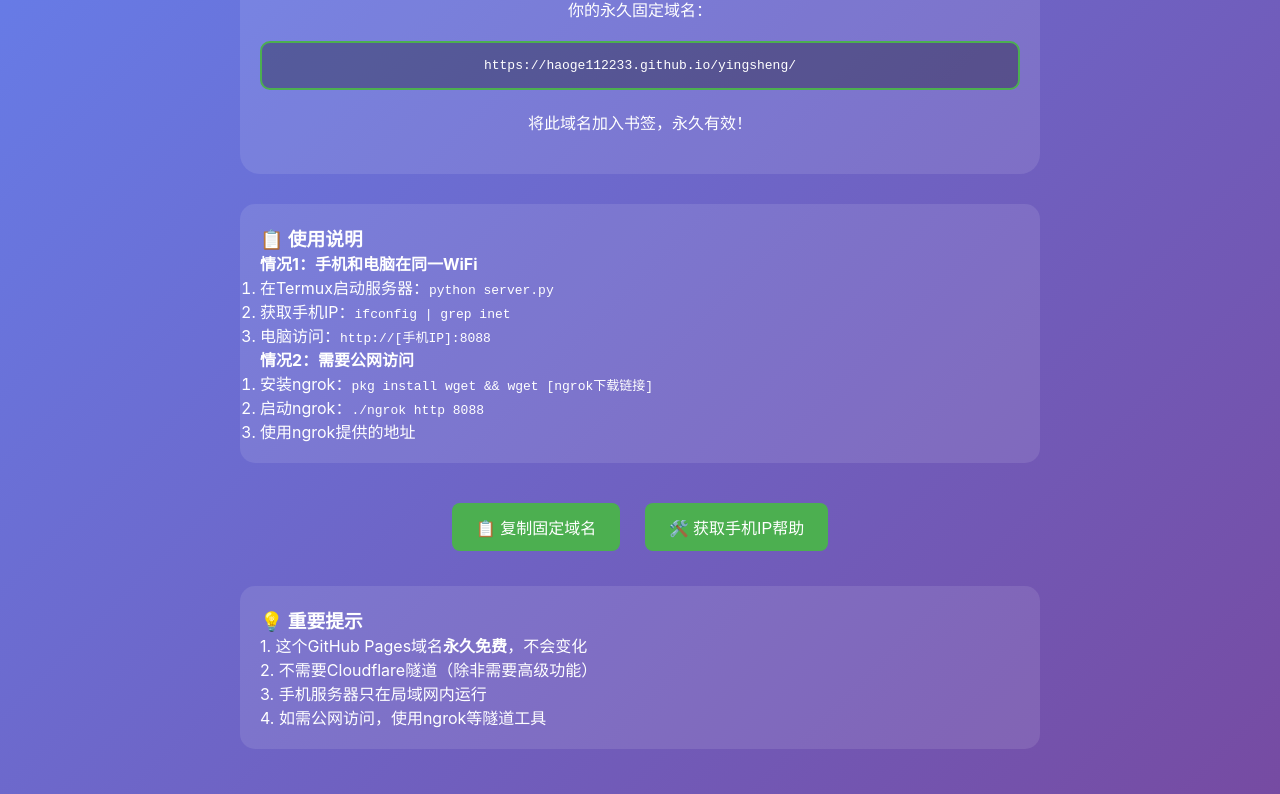
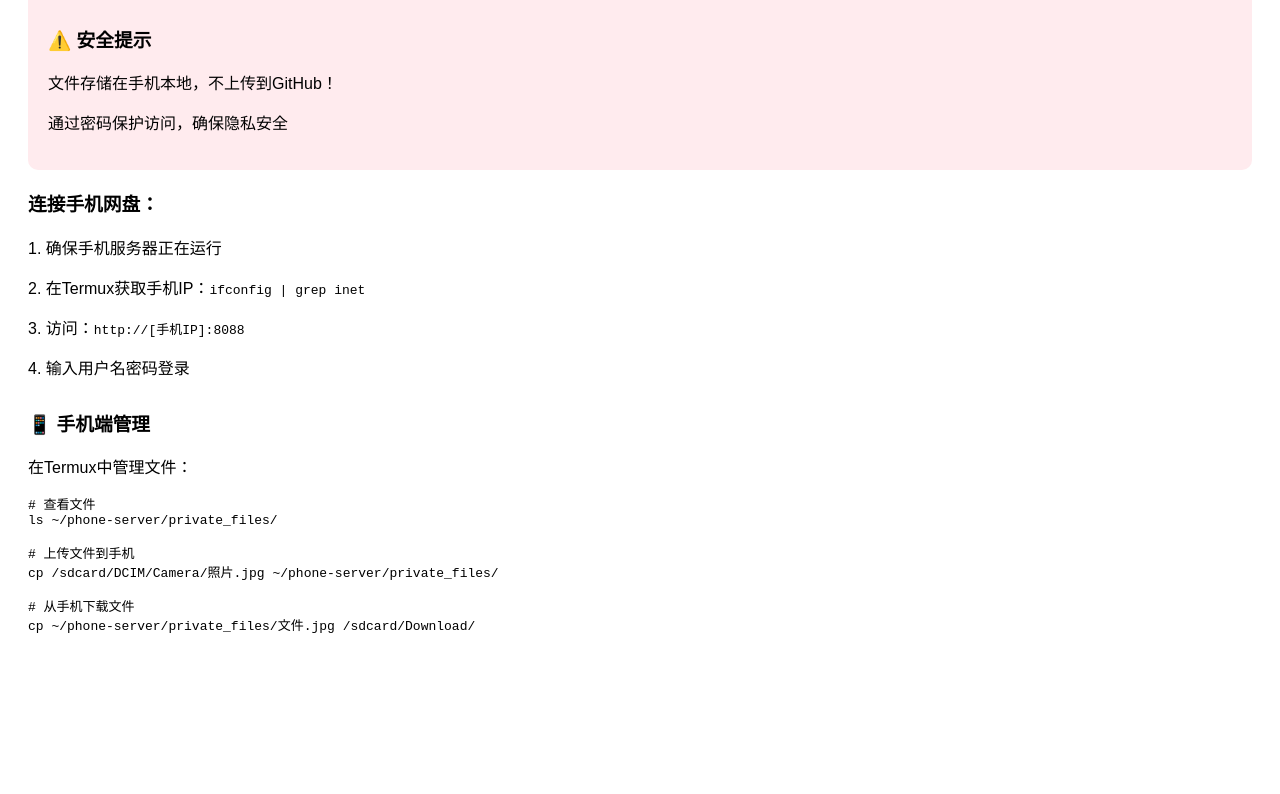
Before and after one commit to haoge112233/yingcheng, a plain HTML site: page index.html in a window 1280 px wide. Shown: the part 131-925 px from the top of the page. After the commit the page ends 821 px from the top, so only its background shows below. Drawn offline with Linux system fonts and the light colour scheme.

Commit message:
index.html

```diff
--- a/index.html
+++ b/index.html
@@ -1,117 +1,40 @@
 <!DOCTYPE html>
-<html lang="zh-CN">
+<html>
 <head>
-    <meta charset="utf-8">
-    <meta name="viewport" content="width=device-width, initial-scale=1.0">
-    <title>📱 手机服务器控制台</title>
+    <title>🔒 私人网盘入口</title>
     <style>
-        * { margin: 0; padding: 0; box-sizing: border-box; }
-        body {
-            font-family: -apple-system, BlinkMacSystemFont, 'Segoe UI', sans-serif;
-            background: linear-gradient(135deg, #667eea 0%, #764ba2 100%);
-            color: white;
-            min-height: 100vh;
-            padding: 20px;
-        }
-        .container { max-width: 800px; margin: 0 auto; }
-        .header {
-            text-align: center;
-            padding: 40px 20px;
-            background: rgba(255,255,255,0.1);
-            border-radius: 20px;
-            margin-bottom: 30px;
-        }
-        h1 { font-size: 2.5rem; margin-bottom: 10px; }
-        .domain-box {
-            background: rgba(0,0,0,0.3);
-            padding: 15px;
-            border-radius: 10px;
-            margin: 20px 0;
-            font-family: monospace;
-            border: 2px solid #4CAF50;
-        }
-        .btn {
-            background: #4CAF50;
-            color: white;
-            border: none;
-            padding: 12px 24px;
-            border-radius: 8px;
-            font-size: 16px;
-            cursor: pointer;
-            margin: 10px;
-        }
-        .instructions {
-            background: rgba(255,255,255,0.1);
-            padding: 20px;
-            border-radius: 15px;
-            margin: 25px 0;
-        }
+        body { font-family: Arial; padding: 20px; }
+        .secure-note { background: #ffebee; padding: 20px; border-radius: 10px; }
     </style>
 </head>
 <body>
-    <div class="container">
-        <div class="header">
-            <h1>🎉 手机服务器部署成功！</h1>
-            <p>你的永久固定域名：</p>
-            <div class="domain-box" id="domain">
-                https://haoge112233.github.io/yingsheng/
-            </div>
-            <p>将此域名加入书签，永久有效！</p>
-        </div>
+    <h1>🔐 私人网盘</h1>
 
-        <div class="instructions">
-            <h3>📋 使用说明</h3>
-            <p><strong>情况1：手机和电脑在同一WiFi</strong></p>
-            <ol>
-                <li>在Termux启动服务器：<code>python server.py</code></li>
-                <li>获取手机IP：<code>ifconfig | grep inet</code></li>
-                <li>电脑访问：<code>http://[手机IP]:8088</code></li>
-            </ol>
-
-            <p><strong>情况2：需要公网访问</strong></p>
-            <ol>
-                <li>安装ngrok：<code>pkg install wget && wget [ngrok下载链接]</code></li>
-                <li>启动ngrok：<code>./ngrok http 8088</code></li>
-                <li>使用ngrok提供的地址</li>
-            </ol>
-        </div>
-
-        <div style="text-align: center; margin-top: 30px;">
-            <button class="btn" onclick="copyDomain()">📋 复制固定域名</button>
-            <button class="btn" onclick="showIPHelp()">🛠️ 获取手机IP帮助</button>
-        </div>
-
-        <div class="instructions">
-            <h3>💡 重要提示</h3>
-            <p>1. 这个GitHub Pages域名<strong>永久免费</strong>，不会变化</p>
-            <p>2. 不需要Cloudflare隧道（除非需要高级功能）</p>
-            <p>3. 手机服务器只在局域网内运行</p>
-            <p>4. 如需公网访问，使用ngrok等隧道工具</p>
-        </div>
+    <div class="secure-note">
+        <h3>⚠️ 安全提示</h3>
+        <p>文件存储在手机本地，不上传到GitHub！</p>
+        <p>通过密码保护访问，确保隐私安全</p>
     </div>
 
-    <script>
-        // 复制域名
-        function copyDomain() {
-            const domain = document.getElementById('domain').textContent;
-            navigator.clipboard.writeText(domain);
-            alert('✅ 域名已复制：' + domain);
-        }
+    <h3>连接手机网盘：</h3>
+    <p>1. 确保手机服务器正在运行</p>
+    <p>2. 在Termux获取手机IP：<code>ifconfig | grep inet</code></p>
+    <p>3. 访问：<code>http://[手机IP]:8088</code></p>
+    <p>4. 输入用户名密码登录</p>
 
-        // 显示IP帮助
-        function showIPHelp() {
-            alert('获取手机IP方法：\n\n' +
-                  '1. 在Termux中执行：\n' +
-                  '   ifconfig | grep inet\n\n' +
-                  '2. 你会看到类似：\n' +
-                  '   inet 192.168.1.100\n\n' +
-                  '3. 在电脑浏览器访问：\n' +
-                  '   http://192.168.1.100:8088');
-        }
+    <div style="margin-top: 30px;">
+        <h3>📱 手机端管理</h3>
+        <p>在Termux中管理文件：</p>
+        <pre>
+# 查看文件
+ls ~/phone-server/private_files/
 
-        // 页面加载完成
-        console.log('手机服务器控制台已加载');
-        console.log('固定域名：https://haoge112233.github.io/yingsheng/');
-    </script>
+# 上传文件到手机
+cp /sdcard/DCIM/Camera/照片.jpg ~/phone-server/private_files/
+
+# 从手机下载文件
+cp ~/phone-server/private_files/文件.jpg /sdcard/Download/
+        </pre>
+    </div>
 </body>
 </html>
```
